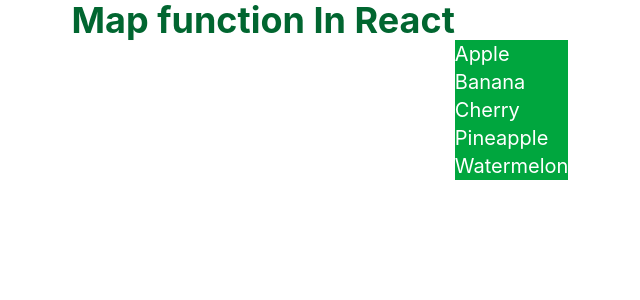
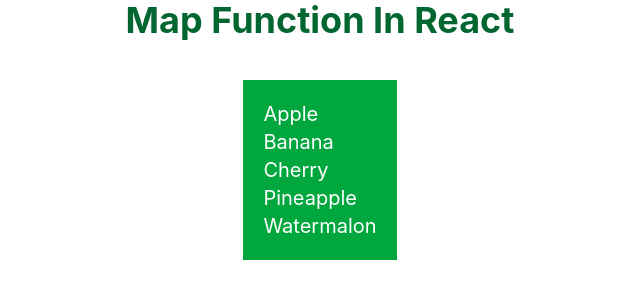
Before and after one commit to Harsimran141/ReactPractice, a React (Vite) app in the folder SecondApp/: page / in a window 1280 px wide. Shown: the top 300 px of the page, without its empty margins (320-960 px from the left). Built offline with nearby package versions, Linux system fonts and the light colour scheme.

Commit message:
refactor: improve Map component layout and fix typo in fruit list

```diff
--- a/SecondApp/src/Map.jsx
+++ b/SecondApp/src/Map.jsx
@@ -1,15 +1,20 @@
-function Map(){
-    const fruits =['Apple','Banana','Cherry','Pineapple','Watermelon'];
-    return(
-    <div className="flex justify-center ">
-        <h1 className="text-4xl font-bold text-green-800 ">Map function In React</h1>
-        <ul className="mt-10 text-xl text-white bg-green-600">
-            {fruits.map((fruit,index) => (
-                <li key={index}>{fruit}</li>
-            ))
-            }
-        </ul>
+
+function Map() {
+  const fruits = ["Apple", "Banana", "Cherry", "Pineapple", "Watermalon"];
+
+  return (
+    <div className="flex flex-col items-center">
+      <h1 className="text-4xl font-bold text-green-800">
+        Map Function In React
+      </h1>
+
+      <ul className="mt-10 text-xl br-rd-2px text-white bg-green-600 p-5">
+        {fruits.map((fruit, index) => (
+          <li key={index}>{fruit}</li>
+        ))}
+      </ul>
     </div>
-    )
+  );
 }
+
 export default Map;
```
